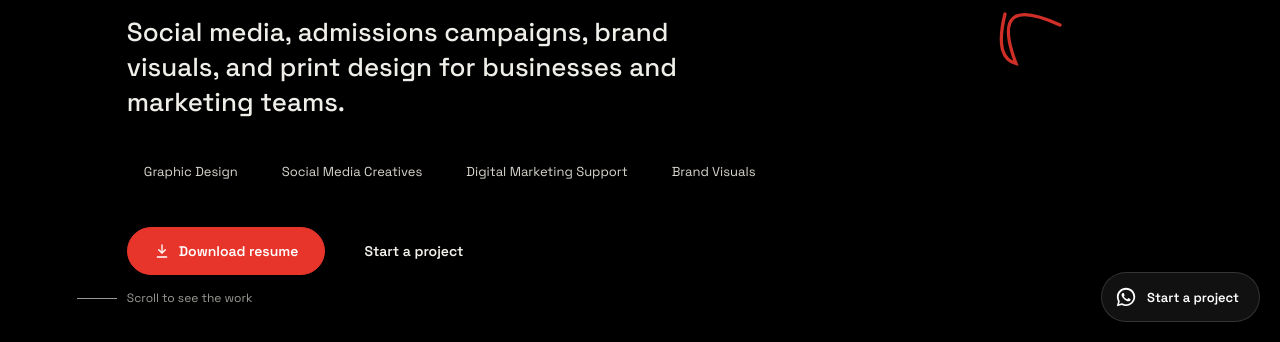
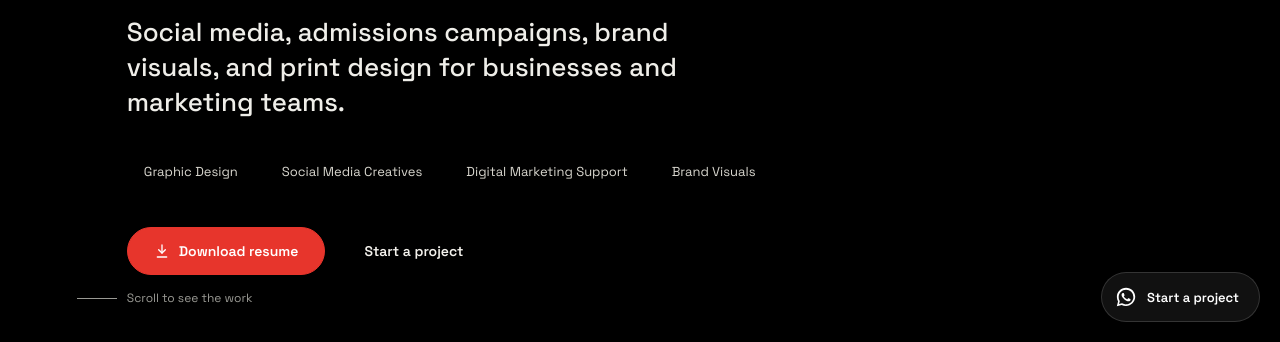
Before and after one commit to saadamjad11/Email-Vercel, a website: page index.html in a window 1280 px wide. Shown: the part 458-800 px from the top of the page. Drawn offline with Linux system fonts and the light colour scheme.

Commit message:
Remove decorative SVG from index.html

```diff
--- a/index.html
+++ b/index.html
@@ -716,9 +716,7 @@
     </div>
   </div>
   <div class="hero-scroll"><span class="rule"></span> Scroll to see the work</div>
-  <svg class="cord-deco" viewBox="0 0 200 260" fill="none" xmlns="http://www.w3.org/2000/svg" aria-hidden="true">
-    <path d="M20 20 Q10 60 30 65 Q5 0 70 30 75 Q10 80 30 85 Q50 90 30 95 Q10 100 30 105 Q50 110 30 115 Q10 120 30 125 Q50 130 30 135 Q10 140 30 145 Q50 150 30 155 Q10 160 30 165 Q50 170 30 175 Q10 180 30 185 Q50 190 30 195 Q10 200 30 205 Q50 210 30 215 Q10 220 30 225 Q50 230 30 235 Q10 240 30 245 C 40 250 90 252 150 240" stroke="#E7352C" stroke-width="3" stroke-linecap="round"/>
-  </svg>
+
 </header>
 
 <!-- ============ ABOUT ============ -->
```
